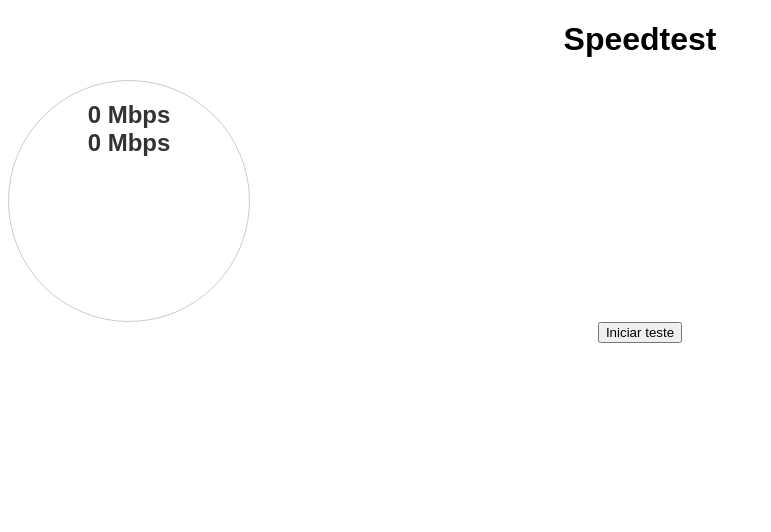
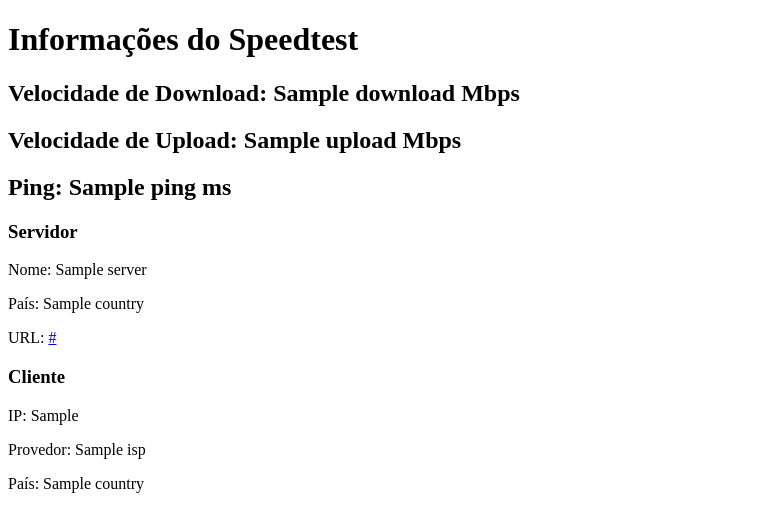
Before and after one commit to JuanBindez/TanquionSpeed, a Flask app: page / in a window 1280 px wide. Shown: the top 532 px of the page, without its empty margins (0-771 px from the left). Run offline with Flask 3, Linux system fonts and the light colour scheme; a database or web service that is not in the repository returns one stand-in record (values such as "Sample title"); data that the repository does not hold is empty.

Commit message:
Update index.html

```diff
--- a/templates/index.html
+++ b/templates/index.html
@@ -1,58 +1,25 @@
 <!DOCTYPE html>
-<html>
+<html lang="pt-br">
 <head>
-    <title>Speedtest</title>
-    <style>
-        body {
-            font-family: Arial, sans-serif;
-            text-align: center;
-        }
-        #speedometer {
-            width: 200px;
-            height: 200px;
-            border-radius: 50%;
-            border: 1px solid #ccc;
-            padding: 20px;
-            font-size: 24px;
-            font-weight: bold;
-            text-align: center;
-            color: #333;
-        }
-    </style>
+    <meta charset="UTF-8">
+    <meta name="viewport" content="width=device-width, initial-scale=1.0">
+    <title>Resultados do Speedtest</title>
 </head>
 <body>
-    <h1>Speedtest</h1>
-    <div id="speedometer">
-        <span id="download-speed">0 Mbps</span>
-        <br>
-        <span id="upload-speed">0 Mbps</span>
-    </div>
-    <button id="start-test-button">Iniciar teste</button>
-    <script>
-        // Função para atualizar o velocímetro
-        function updateSpeedometer(data) {
-            const downloadSpeed = parseFloat(data['download']) / 1000000; // Conversão de bytes para Mbps
-            const uploadSpeed = parseFloat(data['upload']) / 1000000; // Conversão de bytes para Mbps
-            document.getElementById('download-speed').innerText = `${downloadSpeed.toFixed(2)} Mbps`;
-            document.getElementById('upload-speed').innerText = `${uploadSpeed.toFixed(2)} Mbps`;
-        }
+    <h1>Informações do Speedtest</h1>
 
-        // Realiza o speedtest e atualiza o velocímetro
-        document.getElementById('start-test-button').addEventListener('click', () => {
-            console.log("Botão clicado!");
-            fetch('/speedtest')
-                .then(response => {
-                    console.log("Requisição para /speedtest realizada com sucesso");
-                    return response.json();
-                })
-                .then(data => {
-                    updateSpeedometer(data);
-                })
-                .catch(error => {
-                    console.error("Erro ao realizar requisição para /speedtest");
-                    console.error(error);
-                });
-        });
-    </script>
+    <h2>Velocidade de Download: {{ download }} Mbps</h2>
+    <h2>Velocidade de Upload: {{ upload }} Mbps</h2>
+    <h2>Ping: {{ ping }} ms</h2>
+
+    <h3>Servidor</h3>
+    <p>Nome: {{ server['name'] }}</p>
+    <p>País: {{ server['country'] }}</p>
+    <p>URL: <a href="{{ server['url'] }}" target="_blank">{{ server['url'] }}</a></p>
+
+    <h3>Cliente</h3>
+    <p>IP: {{ client['ip'] }}</p>
+    <p>Provedor: {{ client['isp'] }}</p>
+    <p>País: {{ client['country'] }}</p>
 </body>
 </html>
```
